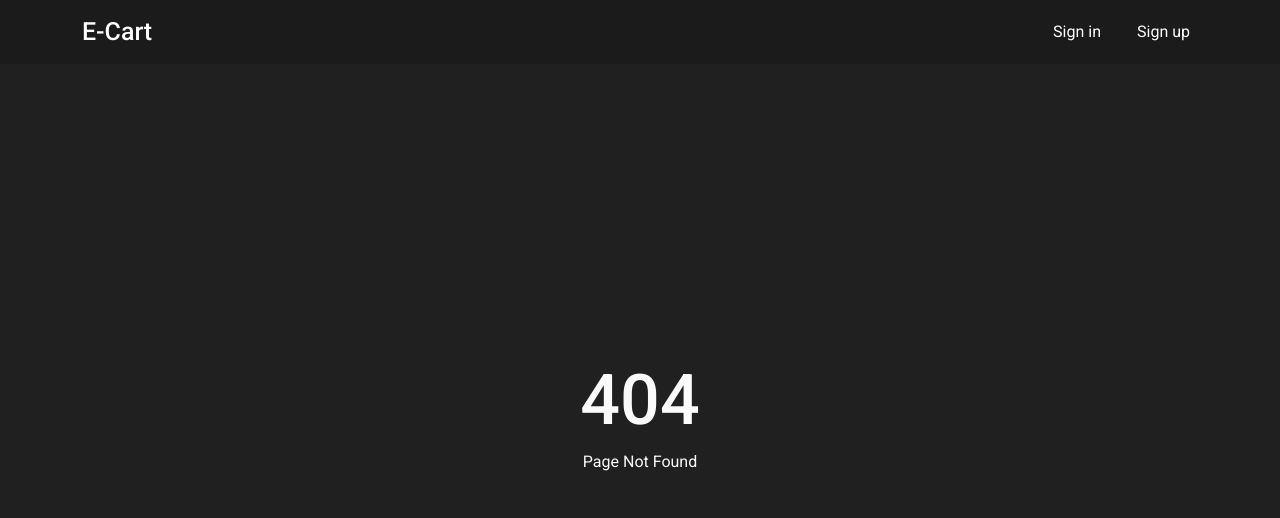
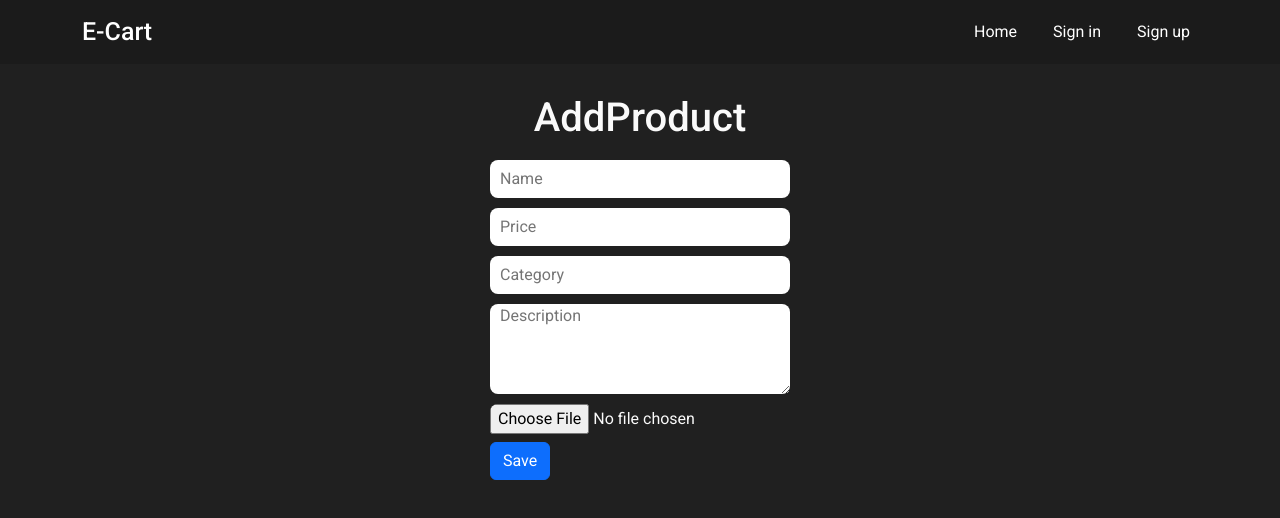
Before and after one commit to abijithdel/E-Commerce-React-Frentent, a React (Create React App) app: page /addproduct in a window 1280 px wide. Before the commit this address had no page. Shown: the top 518 px of the page. Built offline with nearby package versions, Linux system fonts and the light colour scheme.

Commit message:
add admin.addProduct

```diff
--- a/src/App.js
+++ b/src/App.js
@@ -5,6 +5,8 @@ import Signup from "./components/Signup/Sign-up";
 import Signin from "./components/Signin/Signin";
 import Home from "./components/Home/Home";
 import Error from "./components/Error/Error";
+import AddProduct from "./components/Admin/AddProduct/AddProduct";
+import Dashboard from "./components/Admin/Dashboard/Dashboard";
 import { isLogin } from "./AppContext";
 import "./App.css";
 
@@ -18,6 +20,8 @@ function App() {
           <Route path="/" element={<Home />} />
           <Route path="/signup" element={<Signup />} />
           <Route path="/signin" element={<Signin />} />
+          <Route path="/admin" element={<Dashboard />} />
+          <Route path="/addproduct" element={<AddProduct />} />
           <Route path="*" element={<Error data={{error:404,message:'Page Not Found'}} />} />
         </Routes>
       </isLogin.Provider>
--- a/src/components/Admin/AddProduct/AddProduct.css
+++ b/src/components/Admin/AddProduct/AddProduct.css
@@ -0,0 +1,41 @@
+.AddProduct{
+    width: 100%;
+    height: 80vh;
+}
+
+.AddProduct .container{
+    display: flex;
+    flex-direction: column;
+    justify-content: center;
+    align-items: center;
+    padding: 30px;
+}
+
+.AddProduct form{
+    display: flex;
+    flex-direction: column;
+}
+
+.AddProduct form input{
+    margin-top: 10px;
+    width: 300px;
+    height: 38px;
+    outline: none;
+    border: none;
+    border-radius: 8px;
+    padding-left: 10px;
+}
+
+.AddProduct form textarea{
+    margin-top: 10px;
+    width: 300px;
+    outline: none;
+    border: none;
+    border-radius: 8px;
+    padding-left: 10px;
+    height: 90px;
+}
+
+.AddProduct form .file{
+    padding: 0;
+}
--- a/src/components/Admin/AddProduct/AddProduct.js
+++ b/src/components/Admin/AddProduct/AddProduct.js
@@ -1,9 +1,91 @@
-import React from 'react'
+import React, { useState } from 'react'
+import { Container, Button, Alert } from 'react-bootstrap'
+import { useNavigate } from 'react-router-dom'
+import Axios from '../../../config/axios'
+import './AddProduct.css'
 
 function AddProduct() {
+  const navigate = useNavigate()
+  const [name, setName] = useState()
+  const [price, setPrice] = useState()
+  const [category, setCategory] = useState()
+  const [description, setDescription] = useState()
+  const [img, setImg] = useState()
+  const [message, setMessage] = useState(null)
+
+  function nameChange(e) {
+    setName(e.target.value)
+  }
+
+  function pricechange(e) {
+    setPrice(e.target.value)
+  }
+
+  function categorychange(e) {
+    setCategory(e.target.value)
+  }
+
+  function descriptionchange(e) {
+    setDescription(e.target.value)
+  }
+
+  function imgchange(e) {
+    setImg(e.target.files[0])
+  }
+
+  function createPro(e) {
+    e.preventDefault();
+    const formData = new FormData();
+    formData.append('name', name);
+    formData.append('price', price);
+    formData.append('category', category);
+    formData.append('description', description);
+    formData.append('img', img);
+
+    if (name && price && category && description && img) {
+      Axios({
+        url: 'admin/upload-product',
+        method: 'POST',
+        headers: { 'Content-Type': 'multipart/form-data', },
+        data: formData
+      })
+        .then(res => {
+          if (res.data.status) {
+            setMessage({ color: 'success', message: res.data.message })
+            setTimeout(() => {
+              navigate('/admin')
+            }, 2000);
+          }
+        })
+        .catch(err => setMessage({ color: 'warning', message: 'Server Error' }))
+    } else {
+      setMessage({color:'warning',message:'Fill All Fields'})
+    }
+  }
   return (
-    <div>
-
+    <div className='AddProduct'>
+      <Container>
+        <title>AddProduct</title>
+        <h1>AddProduct</h1>
+        {message ?
+          <Alert variant={message.color}>
+            {message.message}
+          </Alert>
+          : ''
+        }
+        <div>
+          <form method='post'>
+            <input type="text" name='name' placeholder='Name' value={name} onChange={nameChange} />
+            <input type="number" name='price' placeholder='Price' value={price} onChange={pricechange} />
+            <input type="text" name='category' placeholder='Category' value={category} onChange={categorychange} />
+            <textarea name="description" placeholder='Description' onChange={descriptionchange}>{description}</textarea>
+            <input type="file" name='img' className='file' onChange={imgchange} />
+            <div>
+              <Button onClick={createPro}>Save</Button>
+            </div>
+          </form>
+        </div>
+      </Container>
     </div>
   )
 }
--- /dev/null
+++ b/src/components/Admin/Dashboard/Dashboard.css
@@ -0,0 +1,27 @@
+.Dashboard{
+    height: 80vh;
+    display: flex;
+    flex-direction: column;
+    overflow: auto;
+}
+
+.Dashboard .rap{
+    height: 100%;
+    width: 100%;
+    display: flex;
+    flex-wrap: wrap;
+}
+
+.Dashboard .rap .btns{
+    height: 110px;
+    width: 250px;
+    background-color: rgb(22, 23, 27);
+    padding: 20px;
+    text-align: center;
+    border-radius: 10px;
+    margin: 10px;
+}
+
+.Dashboard .rap .btns a{
+    text-decoration: none;
+}
--- /dev/null
+++ b/src/components/Admin/Dashboard/Dashboard.js
@@ -0,0 +1,68 @@
+import React, { useEffect } from "react";
+import Axios from "../../../config/axios";
+import { useNavigate, Link } from "react-router-dom";
+import { Container } from "react-bootstrap";
+import './Dashboard.css'
+
+function Dashboard() {
+  const navigate = useNavigate();
+
+  useEffect(() => {
+    if (localStorage.getItem("user")) {
+      const UserString = localStorage.getItem("user");
+      const User = JSON.parse(UserString);
+      console.log(User._id);
+
+      Axios({
+        url: "admin/isadmin",
+        method: "POST",
+        data: { id: User._id },
+      })
+        .then((response) => {
+          if (!response.data.status) {
+            navigate("/");
+          }
+        })
+        .catch((err) => console.log(err));
+    }else{
+      navigate("/");
+    }
+  }, [navigate]);
+  return (
+    <Container>
+      <title>Admin Panel</title>
+      <div className="mt-2 Dashboard">
+        <h1 className="text-center">Admin Panel</h1>
+        <div className="rap">
+
+          <div className="btns">
+            <h4>All Product's</h4>
+            <span>20</span>
+            <div>
+              <Link to="/addproduct">Add New</Link>
+            </div>
+          </div>
+
+          <div className="btns">
+            <h4>All User's</h4>
+            <span>20</span>
+            <div>
+              <Link>View</Link>
+            </div>
+          </div>
+
+          <div className="btns">
+            <h4>All Order's</h4>
+            <span>20</span>
+            <div>
+              <Link>Ship</Link>
+            </div>
+          </div>
+
+        </div>
+      </div>
+    </Container>
+  );
+}
+
+export default Dashboard;
--- a/src/components/Header/Header.js
+++ b/src/components/Header/Header.js
@@ -1,52 +1,79 @@
-import Container from 'react-bootstrap/Container';
-import Nav from 'react-bootstrap/Nav';
-import Navbar from 'react-bootstrap/Navbar';
-import 'bootstrap/dist/css/bootstrap.min.css'
+import Container from "react-bootstrap/Container";
+import Nav from "react-bootstrap/Nav";
+import Navbar from "react-bootstrap/Navbar";
+import "bootstrap/dist/css/bootstrap.min.css";
 import { Outlet, Link, useNavigate } from "react-router-dom";
-import { useEffect, useContext } from 'react';
-import { isLogin } from '../../AppContext'
-import './Header.css'
+import { useEffect, useContext, useState } from "react";
+import { isLogin } from "../../AppContext";
+import "./Header.css";
 
 function Header() {
-    const navigate = useNavigate()
+    const [admin,setAdmin] = useState(false)
+    const navigate = useNavigate();
 
-    const authStatus = useContext(isLogin)
+    const authStatus = useContext(isLogin);
     useEffect(() => {
-        if (localStorage.getItem('user')) {
-            authStatus.setLogin(true)
+        if (localStorage.getItem("user")) {
+            const userSri = localStorage.getItem("user")
+            const User = JSON.parse(userSri)
+            setAdmin(User.admin)
+            authStatus.setLogin(true);
         }
-    }, [authStatus])
+    }, [authStatus]);
 
-    function logout(){
-        localStorage.removeItem('user')
-        authStatus.setLogin(false)
-        navigate('/')
+    function logout() {
+        localStorage.removeItem("user");
+        authStatus.setLogin(false);
+        navigate("/");
     }
     return (
-        <div className='header'>
+        <div className="header">
             <Navbar expand="lg" className="text-white">
                 <Container>
-                    <Navbar.Brand href="#home" className="text-white title">E-Cart</Navbar.Brand>
-                    <Navbar.Toggle className='text-white bg-white' aria-controls="basic-navbar-nav" />
+                    <Navbar.Brand href="#home" className="text-white title">
+                        E-Cart
+                    </Navbar.Brand>
+                    <Navbar.Toggle
+                        className="text-white bg-white"
+                        aria-controls="basic-navbar-nav"
+                    />
                     <Navbar.Collapse id="basic-navbar-nav">
                         <Nav className="ms-auto">
-                            {authStatus.islogin ?
-                                <Nav.Link className="text-white icons">
-                                    <Link onClick={logout} className='text-danger' >Logout</Link>
-                                </Nav.Link>
-                                :
-                                (<>
+                            <Nav.Link className="text-white icons">
+                                <Link to="/">
+                                    Home
+                                </Link>
+                            </Nav.Link>
+                            {authStatus.islogin ? (
+                                (
+                                    <>
+                                        {admin ?
+                                        <Nav.Link className="text-white icons">
+                                            <Link to='/admin'>
+                                                Admin Panel
+                                            </Link>
+                                        </Nav.Link>
+                                        : ''
+                                        }
+                                        <Nav.Link className="text-white icons">
+                                            <Link onClick={logout} className="text-danger">
+                                                Logout
+                                            </Link>
+                                        </Nav.Link>
+
+                                    </>
+                                )
+                            ) : (
+                                <>
                                     <Nav.Link className="text-white icons">
-                                        <Link to='signin'>Sign in</Link>
+                                        <Link to="signin">Sign in</Link>
                                     </Nav.Link>
 
                                     <Nav.Link className="text-white icons">
-                                        <Link to='signup'>Sign up</Link>
+                                        <Link to="signup">Sign up</Link>
                                     </Nav.Link>
-                                </>)
-                            }
-
-
+                                </>
+                            )}
                         </Nav>
                     </Navbar.Collapse>
                 </Container>
@@ -57,13 +84,3 @@ function Header() {
 }
 
 export default Header;
-
-// (<>
-//     <Nav.Link className="text-white icons">
-//         <Link to='signin'>Sign in</Link>
-//     </Nav.Link>
-
-//     <Nav.Link className="text-white icons">
-//         <Link to='signup'>Sign up</Link>
-//     </Nav.Link>
-// </>)
--- a/src/components/Home/Home.js
+++ b/src/components/Home/Home.js
@@ -1,14 +1,16 @@
-// import React, { useEffect } from 'react'
-import './Home.css'
+import React, { useEffect } from "react";
+import "./Home.css";
 
 function Home() {
+  useEffect(() => {
 
+  }, []);
   return (
     <>
       <title>Home</title>
       Home
     </>
-  )
+  );
 }
 
-export default Home
+export default Home;
--- a/src/components/Signin/Signin.js
+++ b/src/components/Signin/Signin.js
@@ -33,7 +33,8 @@ function Signin() {
                 if(res.data.status){
                     setErrormsg(null)
                     setSuccessmsg(res.data.message)
-                    localStorage.setItem('user',res.data.user)
+                    const user = JSON.stringify(res.data.user)
+                    localStorage.setItem('user',user)
                     authStatus.setLogin(true)
                     setTimeout(() => {
                         navigate('/')
--- a/src/components/Signup/Sign-up.js
+++ b/src/components/Signup/Sign-up.js
@@ -36,7 +36,8 @@ function Signup() {
                     if(res.data.status){
                         setErrormsg('')
                         setSuccessmsg(res.data.message)
-                        localStorage.setItem('user',res.data.NewUser)
+                        const user = JSON.stringify(res.data.NewUser)
+                        localStorage.setItem('user',user)
                         authStatus.setLogin(true)
                         setTimeout(()=>{
                             navigate('/')
```
